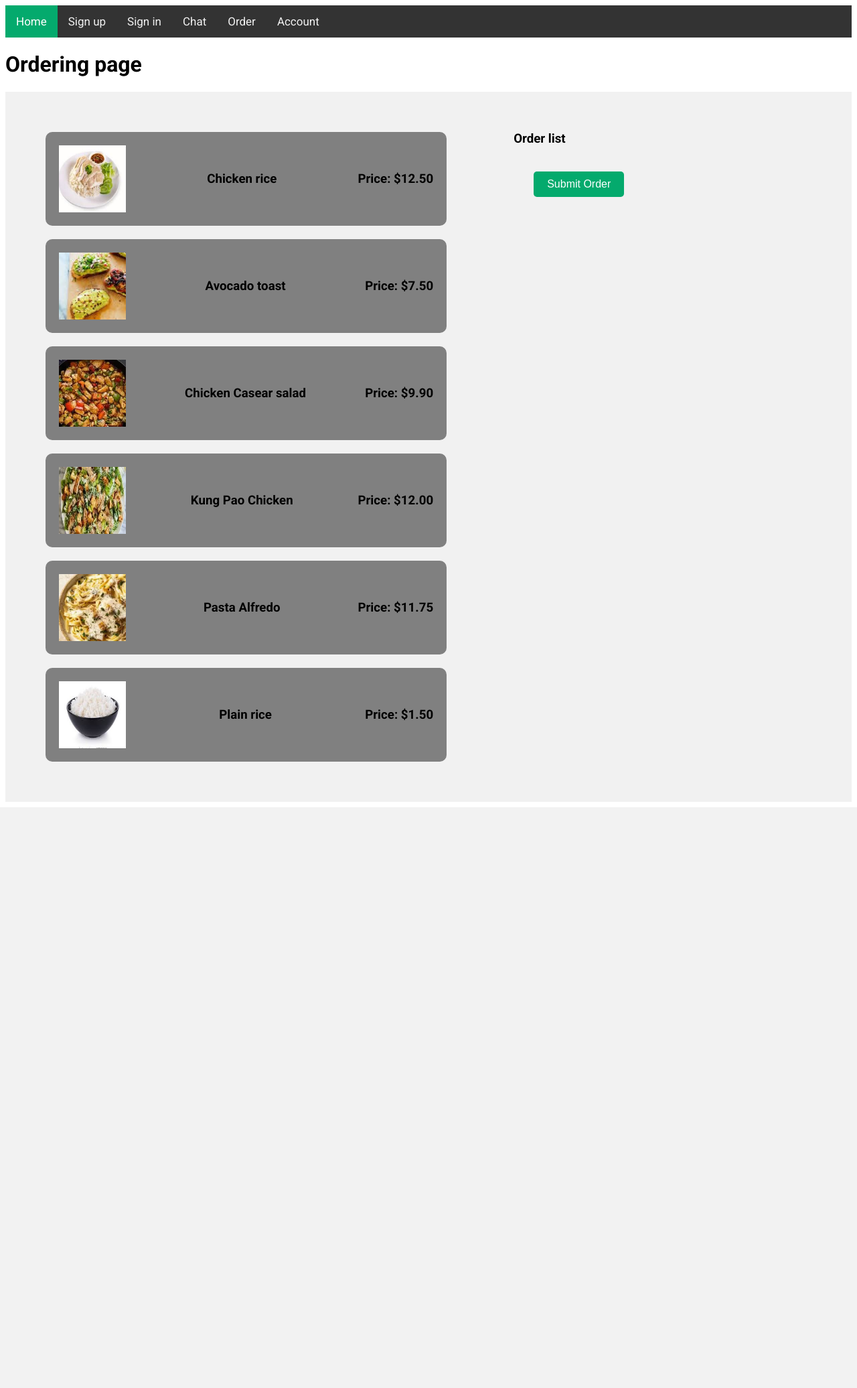
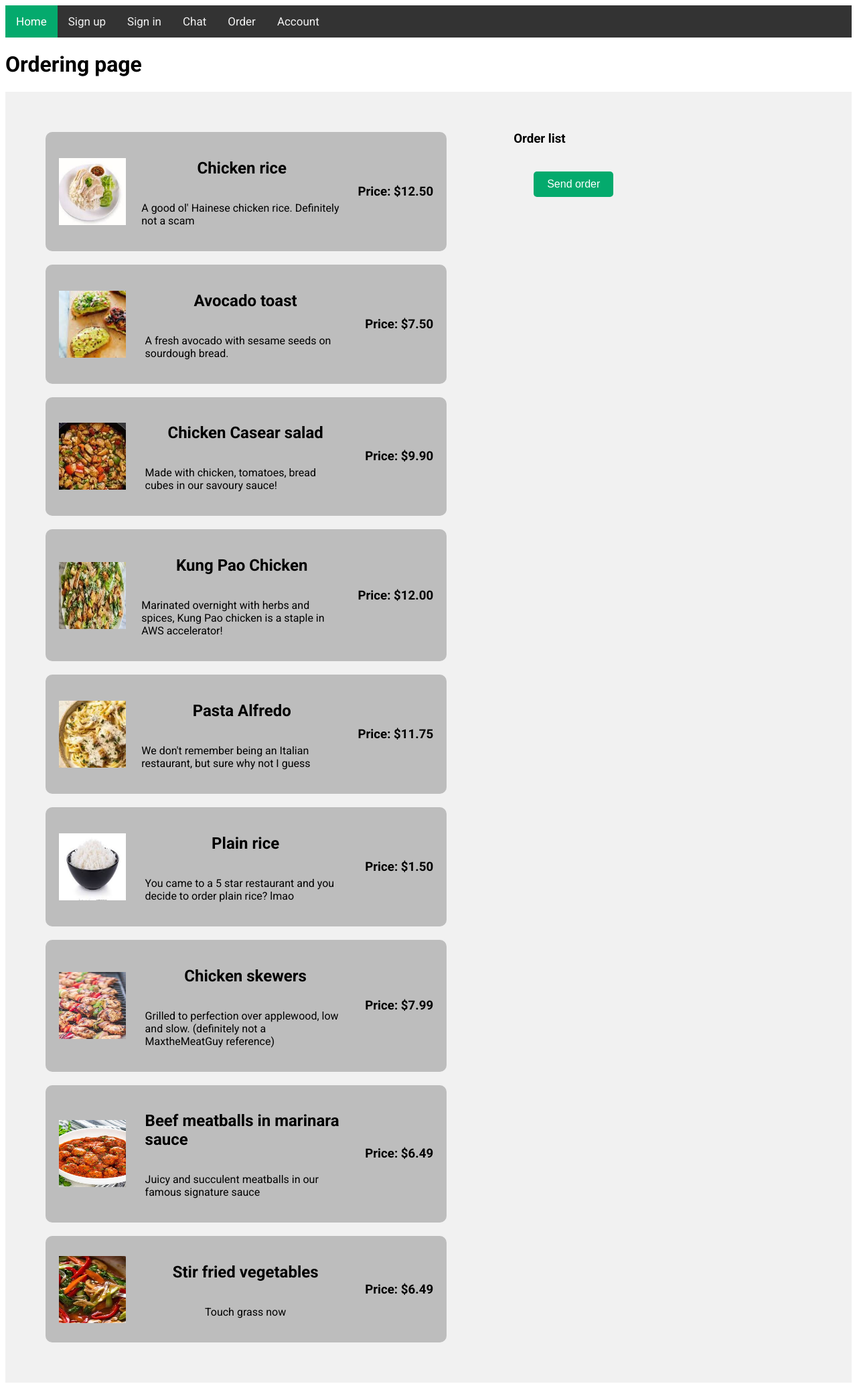
Before and after one commit to warm-milk-foam/seoul_garden, a Flask app: page /order in a window 1280 px wide. Shown: the whole page at 67% size. Before the commit the page ends 1205 px from the top, so only its background shows below. Run offline with Flask 3, Linux system fonts and the light colour scheme; the visitor is signed in with stand-in values (Sample User, id 1).

Commit message:
i added a description to the food items cause bored

```diff
--- a/Code/templates/chat.html
+++ b/Code/templates/chat.html
@@ -84,6 +84,7 @@
         .user-input button:hover {
             background-color: #039855;
         }
+
         /* end of the parts needed for AI */
       </style>
    </head>
--- a/Code/templates/order.html
+++ b/Code/templates/order.html
@@ -72,14 +72,23 @@
                align-items: center;
                padding: 20px;
                margin:20px;
-               background-color: grey;
+               background-color: rgb(189, 189, 189);
                border-radius: 10px;
                justify-content: space-between;
                cursor: pointer;
          }
+         .order-description{
+            display: flex;
+            flex-direction: column;
+            justify-content: space-evenly;
+            align-items: center;
+            max-width: 300px;
+         }
          .order-item:hover{
             background-color: #999999;
             box-shadow: 5px 5px 10px;
+            justify-content: space-between;
+            padding: 10px;
          }
          .image{
                height: 100px;
@@ -158,41 +167,92 @@
         <div class="menu">
             <div class="order-item" id="1" data-name="Chicken rice" data-price="12.50">
                 <img src="{{ url_for('static', filename='images/chicken rice.jpg') }}" class="image">
-                <h3>Chicken rice</h3>
+                <div class="order-description">
+                    <h2>Chicken rice</h2>
+                    <p>A good ol' Hainese chicken rice. Definitely not a scam</p>
+                </div>
+
                 <h3>Price: $12.50</h3>
             </div>
             <div class="order-item" id="2" data-name="Avocado toast" data-price="7.50">
                 <img src="{{ url_for('static', filename='images/avocado toast.jpg') }}" class="image">
-                <h3>Avocado toast</h3>
+                <div class="order-description">
+                    <h2>Avocado toast</h2>
+                    <p>A fresh avocado with sesame seeds on sourdough bread.</p>
+                </div>
+
                 <h3>Price: $7.50</h3>
             </div>
               <div class="order-item" id="3" data-name="Chicken Casear salad" data-price="9.90">
                   <img src="{{ url_for('static', filename='images/chicken casear salad.jpg') }}" class="image">
-                  <h3>Chicken Casear salad</h3>
+                  <div class="order-description">
+                    <h2>Chicken Casear salad</h2>
+                    <p>Made with chicken, tomatoes, bread cubes in our savoury sauce!</p>
+                  </div>
+
                   <h3>Price: $9.90</h3>
               </div>
               <div class="order-item" id="4" data-name="Kung Pao Chicken" data-price="12.00">
                   <img src="{{ url_for('static', filename='images/chicken.jpg') }}" class="image">
-                  <h3>Kung Pao Chicken</h3>
+                  <div class="order-description">
+                    <h2>Kung Pao Chicken</h2>
+                    <p>Marinated overnight with herbs and spices, Kung Pao chicken is a staple in AWS accelerator!</p>
+                  </div>
+
                   <h3>Price: $12.00</h3>
               </div>
               <div class="order-item" id="5" data-name="Pasta Alfredo" data-price="11.75">
                   <img src="{{ url_for('static', filename='images/pasta.jpg') }}" class="image">
-                  <h3>Pasta Alfredo</h3>
+                  <div class="order-description">
+                    <h2>Pasta Alfredo</h2>
+                    <p>We don't remember being an Italian restaurant, but sure why not I guess</p>
+                  </div>
+
                   <h3>Price: $11.75</h3>
               </div>
               <div class="order-item" id="6" data-name="Plain rice" data-price="1.50">
                   <img src="{{ url_for('static', filename='images/rice.jpg') }}" class="image">
-                  <h3>Plain rice</h3>
+                  <div class="order-description">
+                    <h2>Plain rice</h2>
+                    <p>You came to a 5 star restaurant and you decide to order plain rice? lmao</p>
+                  </div>
+
                   <h3>Price: $1.50</h3>
               </div>
+              <div class="order-item" id="7" data-name="Chicken skewers" data-price="7.99">
+                <img src="{{ url_for('static', filename='images/chicken-skewers.jpg') }}" class="image">
+                <div class="order-description">
+                    <h2>Chicken skewers</h2>
+                    <p>Grilled to perfection over applewood, low and slow. (definitely not a MaxtheMeatGuy reference)</p>
+                </div>
+
+                <h3>Price: $7.99</h3>
+            </div>
+            <div class="order-item" id="8" data-name="Beef meatballs in marinara sauce" data-price="6.49">
+                <img src="{{ url_for('static', filename='images/meatballs.jpg') }}" class="image">
+                <div class="order-description">
+                    <h2>Beef meatballs in marinara sauce</h2>
+                    <p>Juicy and succulent meatballs in our famous signature sauce</p>
+                </div>
+                <h3>Price: $6.49</h3>
+            </div>
+            <div class="order-item" id="9" data-name="Stir fried vegetables" data-price="6.49">
+                <img src="{{ url_for('static', filename='images/vegetable.jpg') }}" class="image">
+                <div class="order-description">
+                    <h2>Stir fried vegetables</h2>
+                    <p>Touch grass now</p>
+                </div>
+
+                <h3>Price: $6.49</h3>
+            </div>
+
         </div>
         <div class="ordering">
 
             <h3>Order list</h3>
             <div id="order-list"></div>
             <form id="order-form" method="POST" action="{{ url_for('submit_order') }}">
-                <button type="submit" class="submit-button">Submit Order</button>
+                <button type="submit" class="submit-button">Send order</button>
             </form>
 
         </div>
```
Also changed, not shown: Code/templates/index.html (+7 -2 lines), Code/static/images/chicken-skewers.jpg (added), Code/static/images/meatballs.jpg (added), Code/static/images/vegetable.jpg (added).
